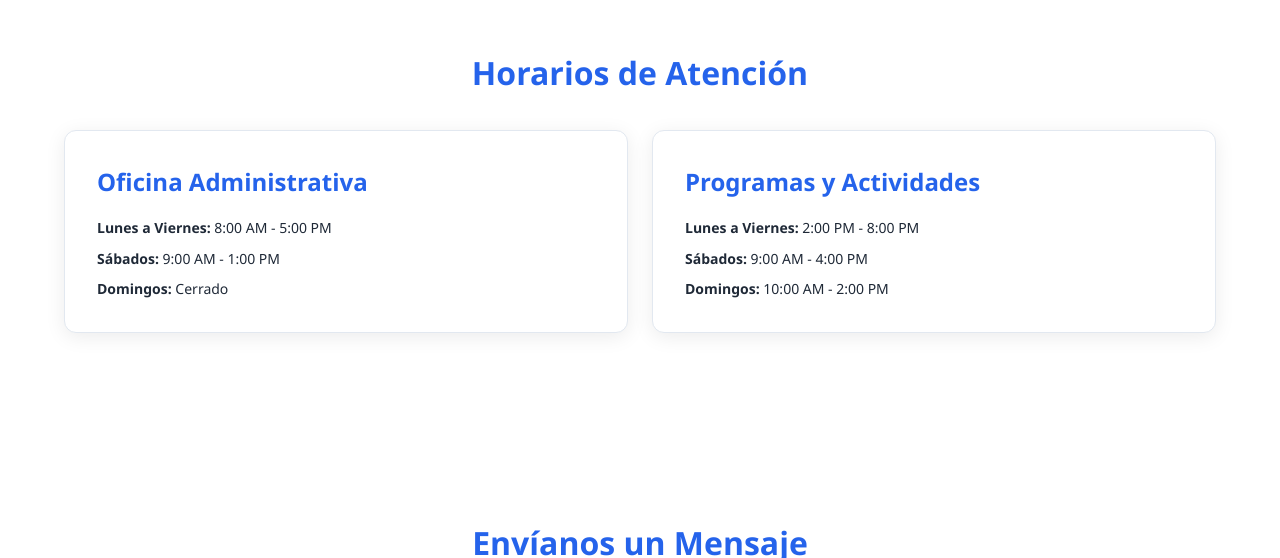
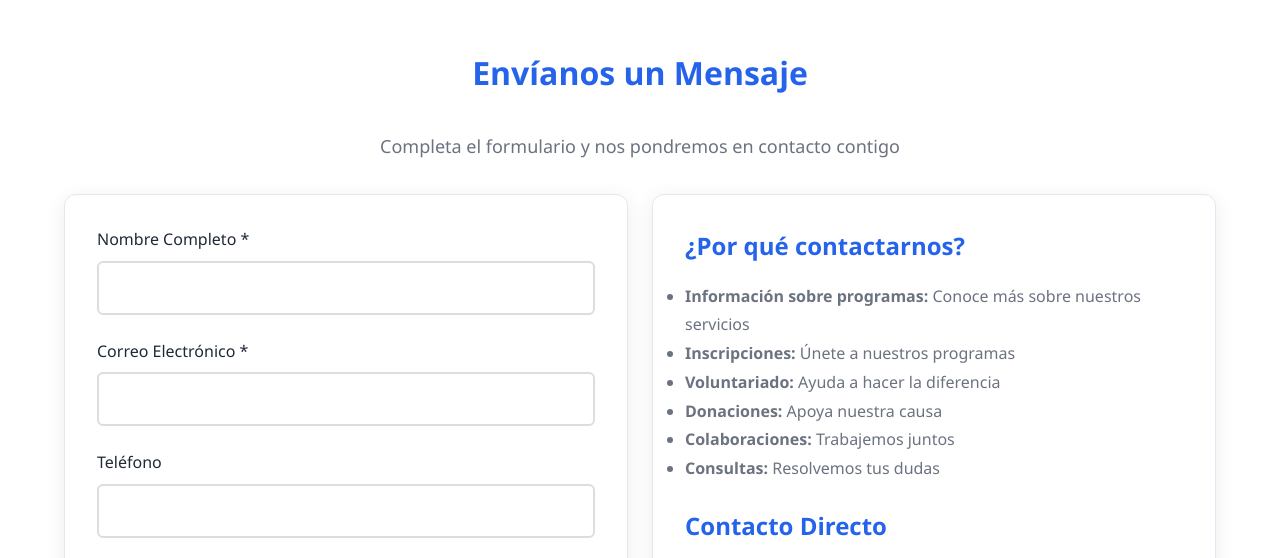
Before and after one commit to Acamacho20027/Asociaci-n-Desamparados-Inclusivo-, a website: page views/contacto.html in a window 1280 px wide. Shown: the part 1005-1563 px from the top of the page. Drawn offline with Linux system fonts and the light colour scheme.

Commit message:
Mejoras en sección de horarios y diseño de contacto

```diff
--- a/views/contacto.html
+++ b/views/contacto.html
@@ -83,33 +83,7 @@
                         </div>
                     </div>
                 </div>
-            </div>
-        </section>
 
-        <!-- Sección de Horarios -->
-        <section class="section">
-            <div class="container">
-                <h2 class="section-title">Horarios de Atención</h2>
-
-                <div class="grid grid-2">
-                    <div class="card">
-                        <h3 class="card-title">Oficina Administrativa</h3>
-                        <div class="schedule-info">
-                            <p><strong>Lunes a Viernes:</strong> 8:00 AM - 5:00 PM</p>
-                            <p><strong>Sábados:</strong> 9:00 AM - 1:00 PM</p>
-                            <p><strong>Domingos:</strong> Cerrado</p>
-                        </div>
-                    </div>
-
-                    <div class="card">
-                        <h3 class="card-title">Programas y Actividades</h3>
-                        <div class="schedule-info">
-                            <p><strong>Lunes a Viernes:</strong> 2:00 PM - 8:00 PM</p>
-                            <p><strong>Sábados:</strong> 9:00 AM - 4:00 PM</p>
-                            <p><strong>Domingos:</strong> 10:00 AM - 2:00 PM</p>
-                        </div>
-                    </div>
-                </div>
             </div>
         </section>
 
@@ -212,11 +186,17 @@
                     <div class="card text-center">
                         <h3 class="card-title"><i class="fas fa-map-marker-alt"></i> Dirección Exacta</h3>
                         <p class="card-content">
-                            <strong>Asociación Desampa Inclusivo</strong><br>
+                            <strong style="color: #000000;">Asociación Desampa Inclusivo</strong><br>
                             San José, Desamparados<br>
                             Del cementerio 500 metros Sur<br>
                             y 50 metros al Oeste
                         </p>
+
+                        <div class="schedule-info" style="margin-top: 1.5rem; padding-top: 1.5rem; border-top: 1px solid #e5e7eb;">
+                            <h4 style="margin-bottom: 0.5rem; color: #2563eb;"><i class="fas fa-clock" style="color: #2563eb;"></i> Horarios de Atención</h4>
+                            <p><strong>Lunes a Sábados:</strong> 8:00 AM - 5:00 PM</p>
+                            <p><strong>Domingos:</strong> Cerrados</p>
+                        </div>
                     </div>
                 </div>
             </div>
```
Also changed, not shown: README.md.
